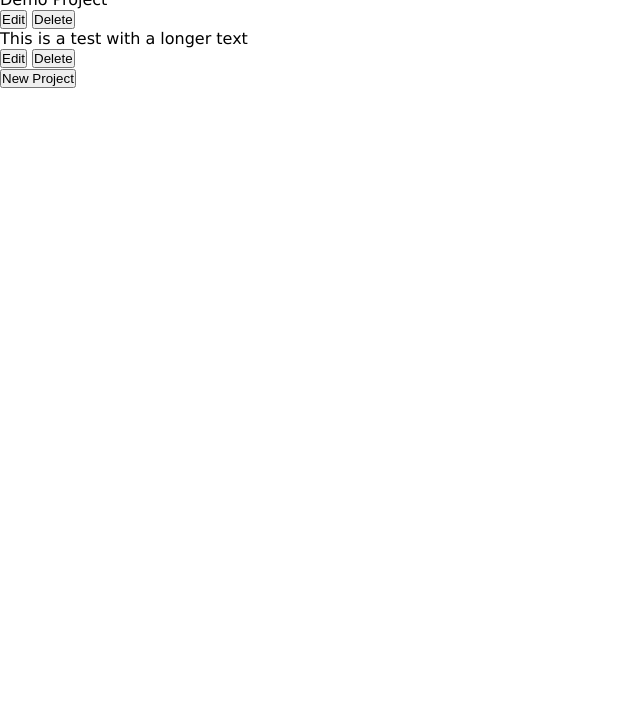
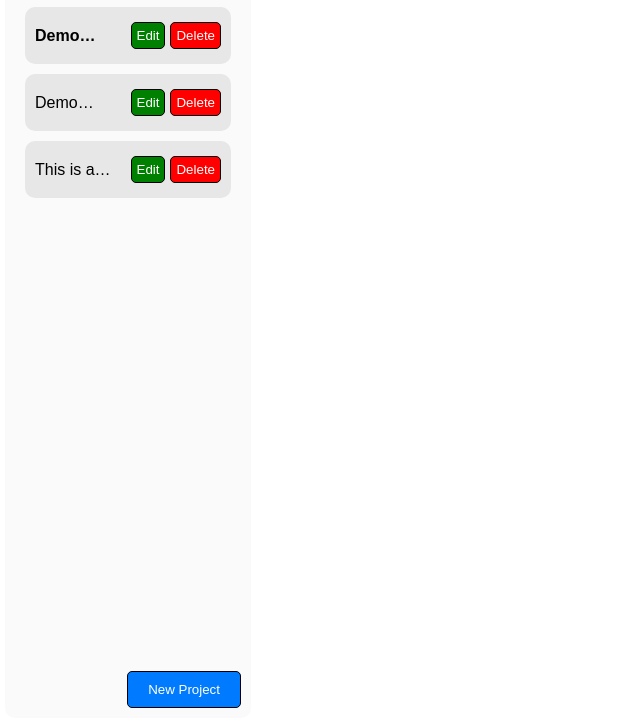
Before and after one commit to mphosomo/TodoListTOP, a website built with webpack: page src/template.html in a window 1280 px wide. Shown: the part 77-800 px from the top of the page, without its empty margins (0-640 px from the left). Built offline with nearby package versions, Linux system fonts and the light colour scheme.

Commit message:
style: add styling for sidebar

```diff
--- a/src/style.css
+++ b/src/style.css
@@ -1,3 +1,21 @@
+:root {
+	--bg-color: #ffffff;
+	--bg-color-secondary: #fafafa;
+	--bg-color-accent: #e7e7e7;
+	--text-color: #000000;
+	--primary-color: #007bff;
+	--font: sans-serif, 'Lucida Sans', 'Lucida Sans Regular', 'Lucida Grande',
+		'Lucida Sans Unicode', Geneva, Verdana;
+}
+
+.dark-theme {
+	--bg-color: #1e1d1f;
+	--bg-color-secondary: #292929;
+	--bg-color-accent: #383838;
+	--text-color: #ffffff;
+	--primary-color: #8903ff;
+}
+
 * {
 	margin: 0;
 	padding: 0;
@@ -5,8 +23,137 @@
 }
 
 body {
+	color: var(--text-color);
 	font-size: 1rem;
-	font-family: 'Lucida Sans', 'Lucida Sans Regular', 'Lucida Grande',
-		'Lucida Sans Unicode', Geneva, Verdana, sans-serif;
+	font-family: sans-serif, 'Lucida Sans', 'Lucida Sans Regular',
+		'Lucida Grande', 'Lucida Sans Unicode', Geneva, Verdana, sans-serif;
 	font-weight: normal;
 }
+
+h1 {
+	font-size: 2rem;
+}
+
+button {
+	cursor: pointer;
+	padding: 5px;
+	color: #fff;
+	font-family: var(--font);
+	border: 1px solid var(--text-color);
+	border-radius: 5px;
+	transition: background-color 100ms ease-in-out;
+}
+
+.breaker {
+	background-color: var(--text-color);
+	opacity: 30%;
+	width: 100%;
+	height: 2px;
+	margin: 10px 0;
+}
+
+.container {
+	height: 100vh;
+	width: 100%;
+	display: grid;
+	grid-template-areas: 'sidebar' 'main';
+	grid-template-columns: 1fr 4fr;
+	grid-template-rows: 1fr;
+	background-color: var(--bg-color);
+}
+
+.sidebar {
+	display: flex;
+	flex-direction: column;
+	justify-content: space-between;
+	grid-area: sidebar;
+	height: auto;
+	max-width: auto;
+	padding: 10px;
+	margin: 5px;
+	border: none;
+	border-radius: 10px;
+	background-color: var(--bg-color-secondary);
+}
+
+.sidebar .top {
+	padding: 10px;
+}
+
+.sidebar .top .projects {
+	display: flex;
+	flex-direction: column;
+	gap: 10px;
+}
+
+.sidebar .top .projects .project-container {
+	max-width: auto;
+	padding: 15px 10px;
+	margin-bottom: 10px;
+	display: flex;
+	flex-direction: row;
+	justify-content: space-between;
+	align-items: center;
+	gap: 0.5rem;
+	background-color: var(--bg-color-accent);
+	border-radius: 10px;
+	cursor: pointer;
+}
+
+.sidebar .top .projects .project-container.active {
+	font-weight: bold;
+}
+
+.sidebar .top .projects .project-container .left p {
+	max-width: 100%;
+	display: -webkit-box;
+	-webkit-line-clamp: 1;
+	-webkit-box-orient: vertical;
+	overflow: hidden;
+}
+
+.sidebar .top .projects .project-container .right {
+	display: flex;
+	flex-direction: row;
+	gap: 5px;
+}
+
+.sidebar .top .projects .project-container .right #edit-button {
+	background-color: green;
+	transition: all 100ms ease-in-out;
+}
+
+.sidebar .top .projects .project-container .right #edit-button:hover {
+	background-color: lightgreen;
+}
+
+.sidebar .top .projects .project-container .right #delete-button {
+	background-color: red;
+	transition: all 100ms ease-in-out;
+}
+
+.sidebar .top .projects .project-container .right #delete-button:hover {
+	background-color: lightcoral;
+}
+
+.sidebar .bottom {
+	width: 100%;
+	display: flex;
+	justify-content: flex-end;
+}
+
+.sidebar .bottom button {
+	background-color: var(--primary-color);
+	padding: 10px 20px;
+	transition: all 100ms ease-in-out;
+}
+
+.sidebar .bottom button:hover {
+	background-color: lightblue;
+	color: var(--text-color);
+	scale: 1.1;
+}
+
+.task-view {
+	grid-area: main;
+}
```
